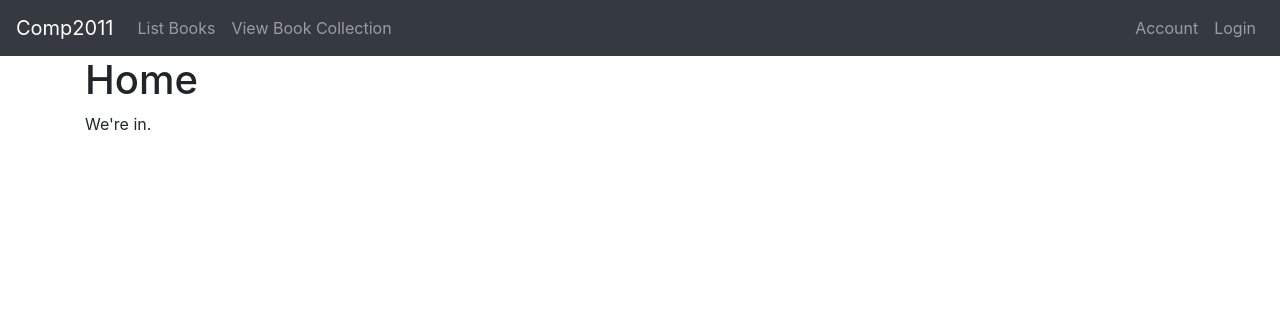
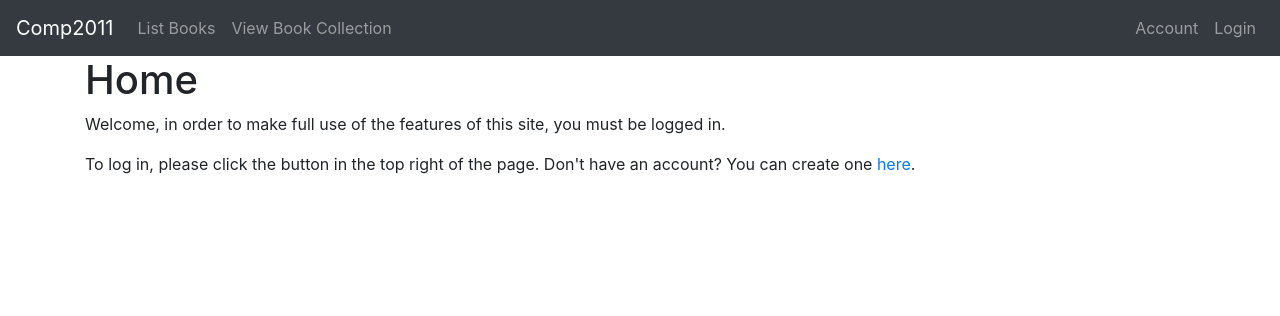
Before and after one commit to ATurner01/Flask-Work, a Flask app: page / in a window 1280 px wide. Shown: the top 316 px of the page. Run offline with Flask 2, Linux system fonts and the light colour scheme; some libraries are stand-ins or nearby versions.

Commit message:
Updated images and added welcome message to Home.

```diff
--- a/coursework_2/app/templates/collection.html
+++ b/coursework_2/app/templates/collection.html
@@ -14,7 +14,7 @@
       </div>
       <div class="col-md-6">
         {% if book.image %}
-          <img style="float:right;" src="{{ book.image }}" alt="Cover Image for {{ book.title }}" height="75" width="75">
+          <img style="float:right;" src="{{ book.image }}" alt="Cover Image for {{ book.title }}" height="200" width="150">
         {% else %}
           <p style="float:right;">No image provided</p>
         {% endif %}
--- a/coursework_2/app/templates/details.html
+++ b/coursework_2/app/templates/details.html
@@ -3,7 +3,7 @@
   <h1>{{ book.title }}</h1>
   <div class="container-fluid row">
     <div class="col">
-      <img style="float:left;" src="{{ book.image }}" alt="Cover image for {{ book.title }}">
+      <img style="float:left;" src="{{ book.image }}" alt="Cover image for {{ book.title }}" height="400" width="300">
     </div>
     <div class="col-md-6">
       <p>Author: {{ book.author }}</p>
--- a/coursework_2/app/templates/home.html
+++ b/coursework_2/app/templates/home.html
@@ -1,5 +1,11 @@
 {% extends "base.html" %}
 {% block content %}
   <h1>Home</h1>
-  <p>We're in.</p>
+  {% if user.authenticated %}
+  <p>Welcome, {{ user.username }}!</p>
+  <p>You can navigate the website using the navigation bar at the top of the page. From there, you can view all the books contained with out system and also look at your personal collection of books based on the books you have added to it.</p>
+  {% else %}
+  <p>Welcome, in order to make full use of the features of this site, you must be logged in.</p>
+  <p>To log in, please click the button in the top right of the page. Don't have an account? You can create one <a href="/register">here</a>.</p>
+  {% endif %}
 {% endblock %}
--- a/coursework_2/app/templates/list_books.html
+++ b/coursework_2/app/templates/list_books.html
@@ -14,7 +14,7 @@
       </div>
       <div class="col-md-6">
         {% if book.image %}
-          <img style="float:right;" src="{{ book.image }}" alt="Cover Image for {{ book.title }}" height="75" width="75">
+          <img style="float:right;" src="{{ book.image }}" alt="Cover Image for {{ book.title }}" height="200" width="150">
         {% else %}
           <p style="float:right;">No image provided</p>
         {% endif %}
```
Also changed, not shown: coursework_2/app/static/book1.png (added), coursework_2/app/static/book3.png (added), 1 other file.
